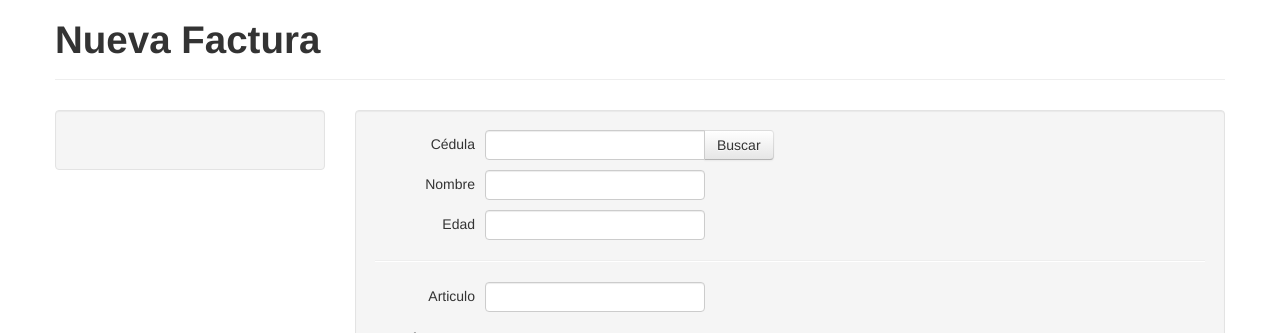
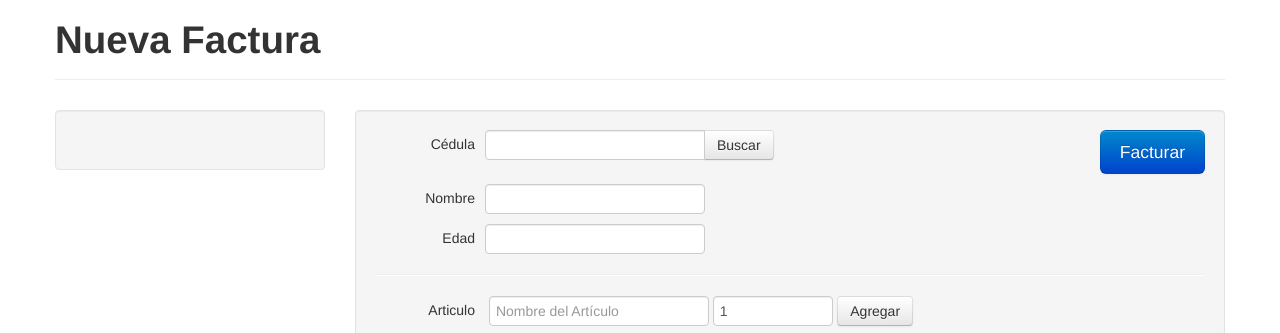
Before and after one commit to manuelj555/twig_doctrine2, a PHP site: the page made by app/Views/factura/index.twig in a window 1280 px wide. Shown: the top 333 px of the page. Run offline with PHP 8.4, Linux system fonts and the light colour scheme; the template is opened without the code that fills it, so the values that code supplies are empty; some libraries are stand-ins or nearby versions.

Commit message:
agregando funcionalidad para el agregado de articulos con cantidad

```diff
--- a/app/Views/factura/index.twig
+++ b/app/Views/factura/index.twig
@@ -15,19 +15,25 @@
         <div class="row-fluid">
             <div class="span12">
                 <label>Cédula</label><div class="input-append cedula">
-                    <input type="text" id="p_cedula"/><button class="btn" type="button">Buscar</button>
+                    <input type="text" name="p[cedula]" id="p_cedula"/>
+                    <button class="btn" type="button">Buscar</button>
                 </div>
+                <button type="submit" class="btn btn-primary btn-large pull-right">Facturar</button>
             </div>
         </div>
         <div class="row-fluid">
-            <div class="span6"><label>Nombre</label><input type="text" id="p_nombre" /></div>
+            <div class="span12"><label>Nombre</label><input name="p[nombre]" type="text" id="p_nombre" /></div>
         </div>
         <div class="row-fluid">
-            <div class="span6"><label>Edad</label><input type="number" id="p_edad" /></div>
+            <div class="span12"><label>Edad</label><input name="p[edad]" type="number" id="p_edad" /></div>
         </div>
         <hr/>
         <div class="row-fluid" >
-            <div class="span6"><label>Articulo</label><input type="text" id="a_nombre" /></div>
+            <div class="span12 add_articulo"><label>Articulo</label>
+                <input type="text" id="a_nombre" placeholder="Nombre del Artículo" />
+                <input type="number" id="a_cantidad" placeholder="Cantidad" value="1" class="span2" />
+                <button type="button" class="btn" >Agregar</button>
+            </div>
         </div>
         <table class="table">
             <thead>
@@ -61,12 +67,29 @@
 
         $("#a_nombre").autocomplete({
             source: {{ articulos|json_encode|raw }},
-            select: function(event, ui) {
-                ui.item[0].subTotal = ui.item[0].precio
-                $("#articulos_factura").append(articuloTemplate.render(ui.item[0]))
-                $(this).val('')
-                return false;
+            select: function(ul, ui){
+
             }
         })
+
+        $(".add_articulo button").on('click', addArticulo)
+
+        function addArticulo() {
+            console.log($("#a_nombre").data('uiAutocomplete').selectedItem)
+            console.log(parseInt($("#a_cantidad").val()))
+            if ($("#a_nombre").data('uiAutocomplete').selectedItem
+                    && parseInt($("#a_cantidad").val()) > 0) {
+                var item = $("#a_nombre").data('uiAutocomplete').selectedItem
+                if (item[0].cantidad >= parseInt($("#a_cantidad").val())) {
+                    item[0].cantidad = parseInt($("#a_cantidad").val())
+                    item[0].subTotal = item[0].precio * item[0].cantidad
+                    $("#articulos_factura").append(articuloTemplate.render(item[0]))
+                    $("#a_nombre").val('').focus()
+                    $("#a_cantidad").val('1')
+                } else {
+                    alert('')
+                }
+            }
+        }
         </script>
 {% endblock %}
--- a/app/Views/macros.twig
+++ b/app/Views/macros.twig
@@ -6,6 +6,7 @@
 {% macro articulo() %}
 {% spaceless %}
 <tr>
+<input type="hidden" value="{{ '{{ cantidad }}' }}" name="art[{{ '{{ id }}' }}][cantidad]" />
     <td>{{ '{{ nombre }}' }}</td>
     <td>{{ '{{ precio }}' }} Bs</td>
     <td>{{ '{{ cantidad }}' }}</td>
```
Also changed, not shown: app/Controllers/index.php (+7 -0 lines).
